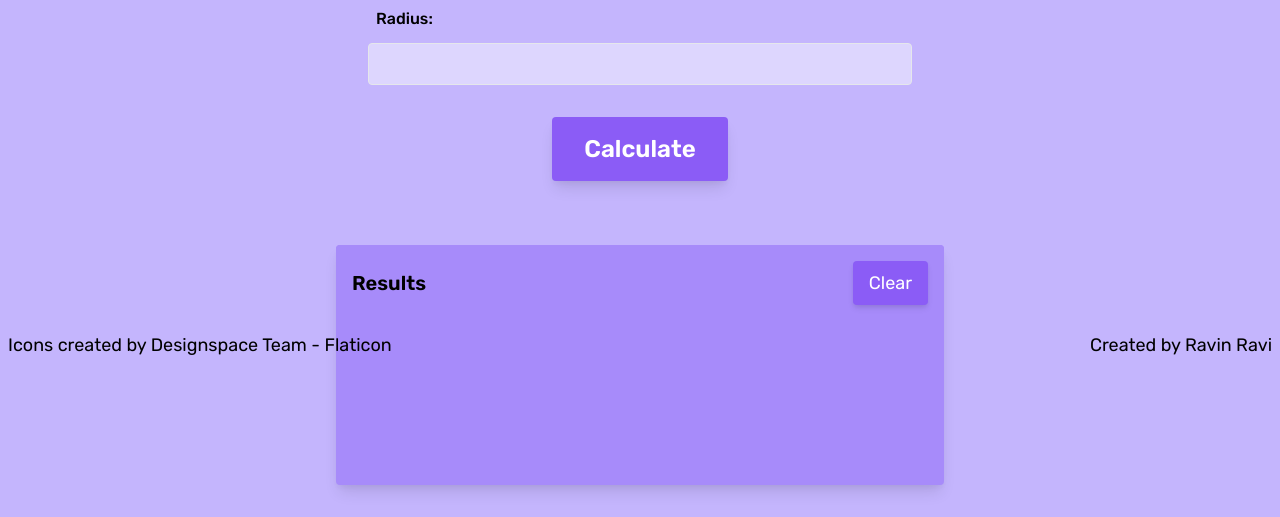
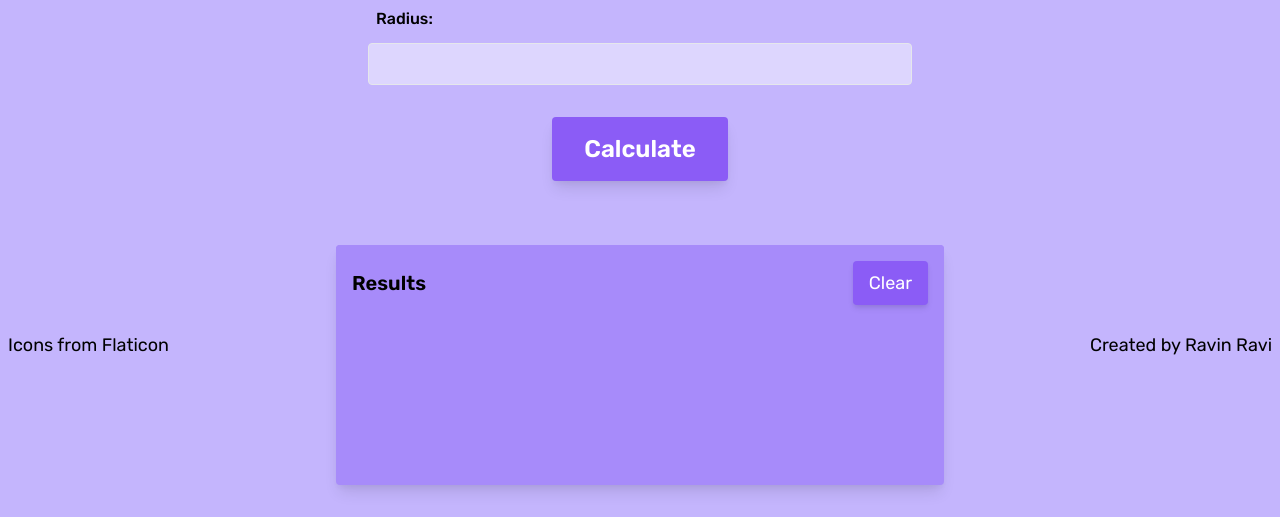
Before and after one commit to ravinravi03/Shape-Area-Calculator, a Flask app: page / in a window 1280 px wide. Shown: the part 433-950 px from the top of the page. Run offline with Flask 3, Linux system fonts and the light colour scheme.

Commit message:
Fix: logo attribution covering result container

```diff
--- a/Shapes_App/templates/home.html
+++ b/Shapes_App/templates/home.html
@@ -76,7 +76,7 @@
         </div>
 
         <div class="fixed bottom-2 left-2 transform">
-            <a href="https://www.flaticon.com/free-icons" title="icons" class="text-lg">Icons created by Designspace Team - Flaticon</a>
+            <a href="https://www.flaticon.com/free-icons" title="icons" class="text-lg">Icons from Flaticon</a>
         </div>
 
 
```
